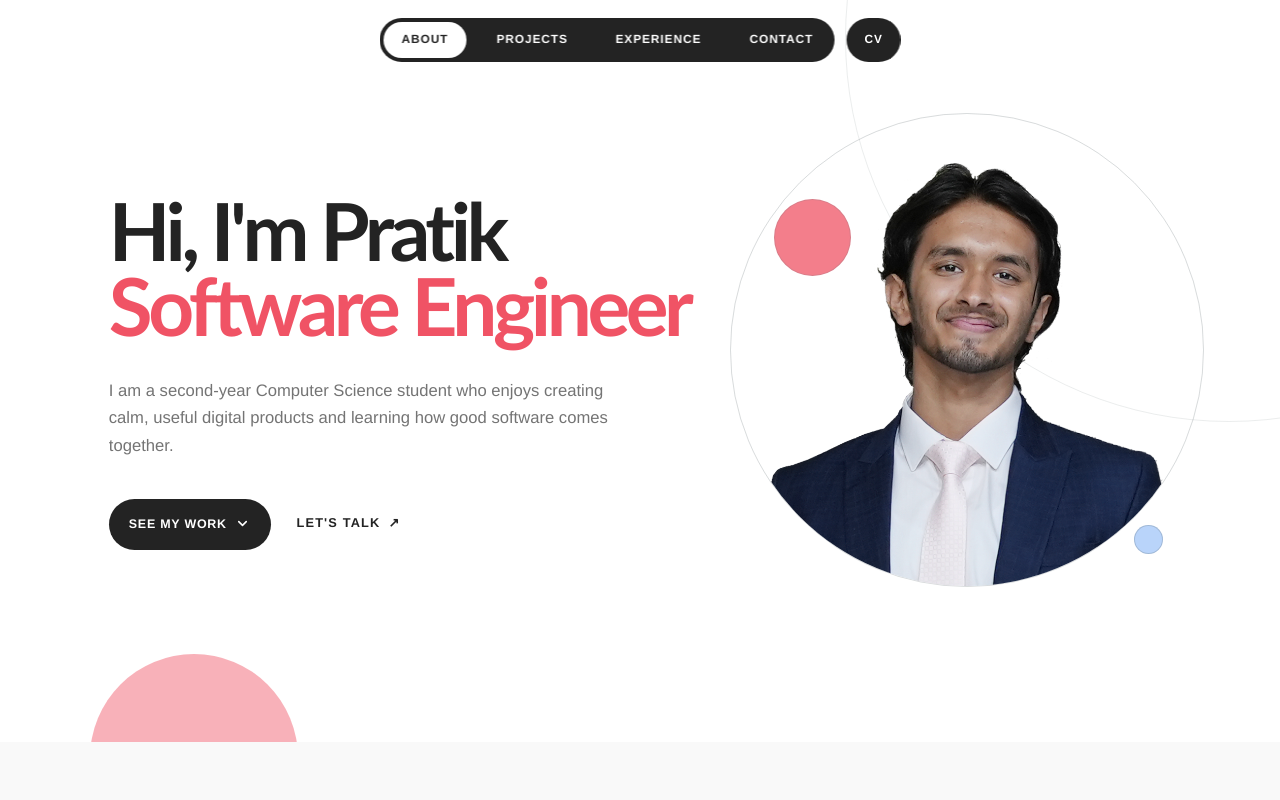
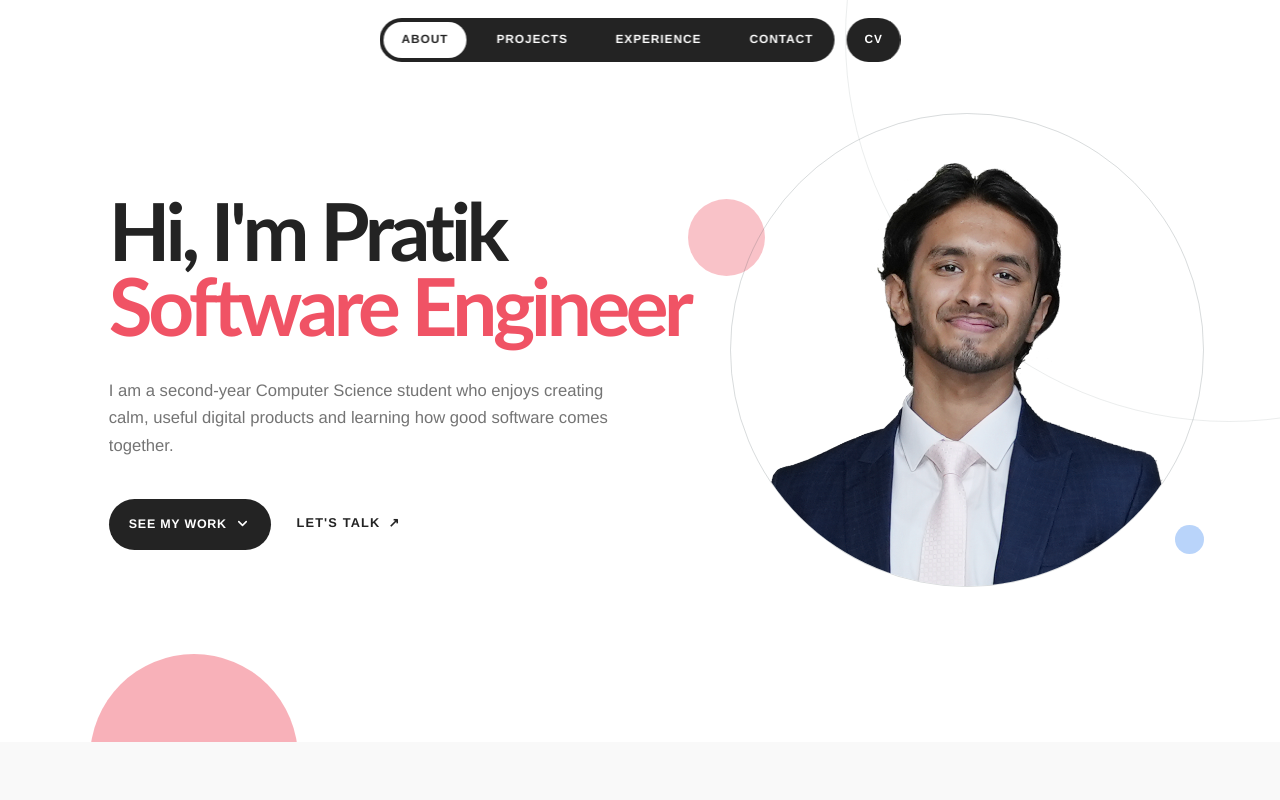
Before and after one commit to Pratik-Harani/portfolio-site, a Next.js app: page / in a window 1280 px wide. Shown: the top 800 px of the page. Built offline with nearby package versions, Linux system fonts and the light colour scheme.

Commit message:
Animate hero circles to move on scroll

```diff
--- a/app/globals.css
+++ b/app/globals.css
@@ -101,9 +101,9 @@ em { color: var(--pink); font-family: Georgia, "Times New Roman", serif; font-we
 .placeholder strong { font-family: var(--font-display); font-size: .82rem; margin-top: .32rem; }
 .portrait-frame { border: 1px solid rgba(62, 78, 80, .2); border-radius: 50%; height: min(37vw, 540px); overflow: hidden; position: absolute; right: -8%; top: 2%; width: min(37vw, 540px); z-index: 2; }
 .portrait { object-fit: cover; object-position: center 18%; }
-.hero-circle { border: 1px solid rgba(62, 78, 80, .2); border-radius: 50%; display: block; position: absolute; }
-.hero-circle-medium { background: var(--pink); height: clamp(3rem, 6vw, 5.8rem); left: 3%; opacity: .75; top: 18%; width: clamp(3rem, 6vw, 5.8rem); }
-.hero-circle-small { background: var(--light-blue); bottom: 16%; height: clamp(1rem, 2.25vw, 2.1rem); right: 2%; width: clamp(1rem, 2.25vw, 2.1rem); }
+.hero-circle { border: 0px solid rgba(62, 78, 80, .2); border-radius: 50%; display: block; position: absolute; }
+.hero-circle-medium { background: var(--pink); height: clamp(3rem, 6vw, 5.8rem); left: -18%; opacity: .35; top: 18%; width: clamp(3rem, 6vw, 5.8rem); will-change: transform; }
+.hero-circle-small { background: var(--light-blue); bottom: 16%; height: clamp(1rem, 2.25vw, 2.1rem); right: -8%; width: clamp(1rem, 2.25vw, 2.1rem); will-change: transform; }
 
 .section { padding: clamp(6rem, 11vw, 10rem) 5.5vw; }
 
--- a/app/page.tsx
+++ b/app/page.tsx
@@ -1,12 +1,15 @@
 "use client";
 
-import { useEffect, useState } from "react";
+import { useEffect, useState, useRef } from "react";
 import { aboutSection, experience, hero, profile, projects, socialLinks } from "./portfolio-data";
 import PillNav from "./components/PillNav";
 import Image from 'next/image'
-import { ChevronDown} from 'lucide-react';
+import { ChevronDown } from 'lucide-react';
+import gsap from "gsap"
+import { ScrollTrigger } from "gsap/ScrollTrigger";
 
 const sectionIds = ["about", "projects", "experience", "contact"];
+gsap.registerPlugin(ScrollTrigger);
 
 function ArrowIcon() {
   return <span aria-hidden="true">↗</span>;
@@ -23,6 +26,35 @@ function DownArrowIcon({size = 15, strokeWidth = 2.5, ...rest }: React.Component
 
 export default function Home() {
   const [activeSection, setActiveSection] = useState("about");
+  const heroRef = useRef(null);
+  const pinkCircleRef = useRef(null);
+  const blueCircleRef = useRef(null)
+
+  useEffect(() => {
+    const ctx = gsap.context(() => {
+      const tl = gsap.timeline({
+        scrollTrigger: {
+          trigger: heroRef.current,
+          start: "top top",
+          end: "bottom top",
+          scrub: 1.25, // higher = laggier/smoother catch-up, lower = tighter
+          invalidateOnRefresh: true,
+        },
+      });
+
+      tl.to(
+        pinkCircleRef.current,
+        { y: 200, ease: "power1.out" },
+        0
+      ).to(
+        blueCircleRef.current,
+        { y: -160, ease: "power1.out" },
+        0
+      );
+    }, heroRef);
+
+    return () => ctx.revert(); // cleans up tweens + ScrollTrigger instance
+  }, []);
 
   useEffect(() => {
     const sections = sectionIds
@@ -79,7 +111,7 @@ export default function Home() {
         initialLoadAnimation={false}
       />
 
-      <section className="hero" id="top">
+      <section className="hero" id="top" ref={heroRef}>
         <div className="hero-copy reveal is-visible">
           <h1 className="hero-title">
             <span>{hero.headline.beforeHighlight}</span>
@@ -96,8 +128,11 @@ export default function Home() {
         </div>
 
         <div className="hero-aside reveal is-visible">
-          <span className="hero-circle hero-circle-medium" aria-hidden="true" />
-
+          <span
+            ref={pinkCircleRef}
+            className="hero-circle hero-circle-medium"
+            aria-hidden="true"
+          />
           <div className="portrait-frame">
             <Image
               src="/pratik_portrait.png"
@@ -108,10 +143,12 @@ export default function Home() {
               className="portrait"
             />
           </div>
-
-          <span className="hero-circle hero-circle-small" aria-hidden="true" />
+          <span
+            ref={blueCircleRef}
+            className="hero-circle hero-circle-small"
+            aria-hidden="true"
+          />
         </div>
-
       </section>
 
       <section className="section about-section" id="about">
```
